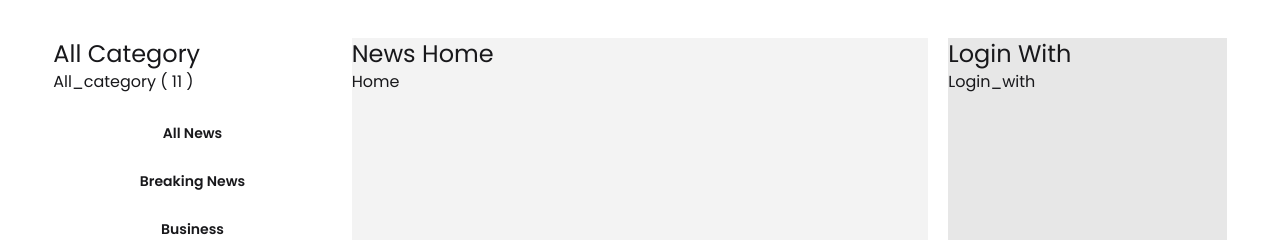
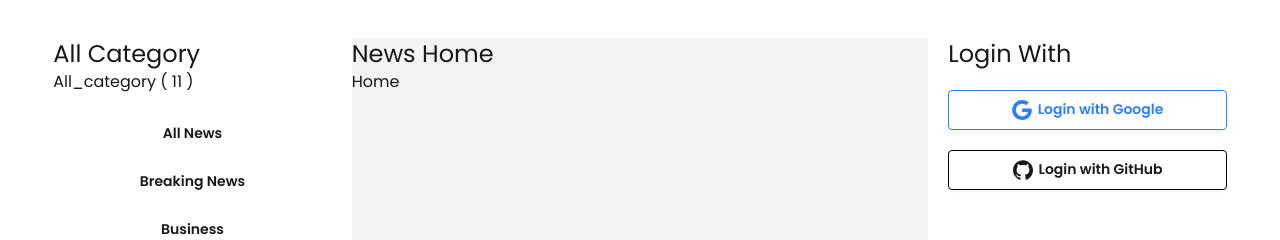
Before and after one commit to manoffocus117/Not-News, a React (Vite) app: page / in a window 1280 px wide. Shown: the part 325-565 px from the top of the page. Built offline with nearby package versions, Linux system fonts and the light colour scheme.

Commit message:
login with section added

```diff
--- a/src/components/Button.jsx
+++ /dev/null
@@ -1,7 +0,0 @@
-import React from "react";
-
-const Button = ({ name, class_name }) => {
-      return <button className={class_name}>{name}</button>;
-};
-
-export default Button;
--- a/src/components/Login_with.jsx
+++ b/src/components/Login_with.jsx
@@ -1,7 +1,17 @@
 import React from "react";
+import { ImGithub, ImGoogle } from "react-icons/im";
 
 const Login_with = () => {
-      return <div>Login_with</div>;
+      return (
+            <div className="flex flex-col gap-5 mt-5">
+                  <button className="btn bg-white border-blue-500 text-blue-500">
+                        <ImGoogle className="text-xl"/> Login with Google
+                  </button>
+                  <button className="btn bg-white border-black">
+                        <ImGithub className="text-xl" /> Login with GitHub
+                  </button>
+            </div>
+      );
 };
 
 export default Login_with;
--- a/src/components/Navbar.jsx
+++ b/src/components/Navbar.jsx
@@ -1,6 +1,5 @@
 import React from "react";
 import user from "../assets/user.png";
-import Button from "./Button";
 import { NavLink } from "react-router";
 
 const Navbar = () => {
@@ -15,10 +14,9 @@ const Navbar = () => {
                         <figure>
                               <img src={user} alt="user profile image" />
                         </figure>
-                        <Button
-                              name={"Login"}
-                              class_name={"btn btn-primary px-10 text-base-100"}
-                        />
+                        <button className="btn btn-primary px-10 text-base-100">
+                              Login
+                        </button>
                   </div>
             </nav>
       );
--- a/src/layout/Root.jsx
+++ b/src/layout/Root.jsx
@@ -32,7 +32,7 @@ const Root = () => {
                               <h2 className="text-2xl">News Home</h2>
                               <Outlet />
                         </section>
-                        <aside className="bg-base-200">
+                        <aside className="">
                               {" "}
                               {/* left side menu / navigation */}
                               <h2 className="text-2xl">Login With</h2>
```
